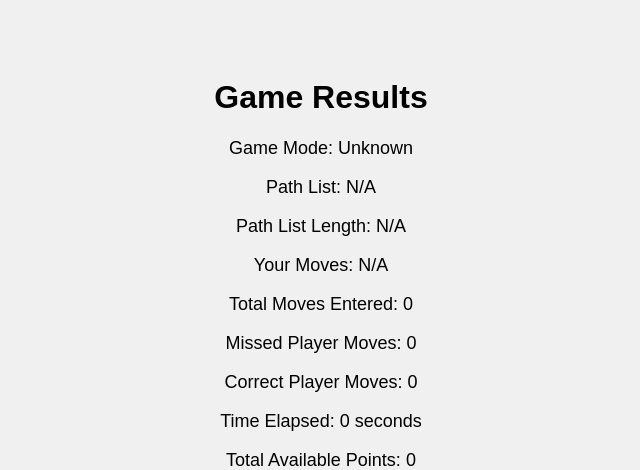
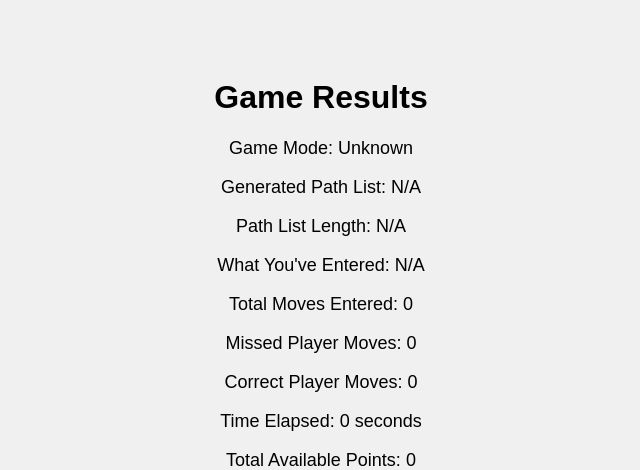
Before and after one commit to kingken40/website, a Flask app: page /UserResults.html in a window 1280 px wide. Shown: the top 470 px of the page, without its empty margins (319-959 px from the left). Run offline with Flask 2, Linux system fonts and the light colour scheme.

Commit message:
Fix TL-1 point system and add development features
- app.py: Fixed parameter mismatch causing TL-1 to award 2 points instead of 3
- UserGameplay.html: Added debug console logging to show generated path during gameplay
- UserResults.html: Enhanced perfect game detection logic
- UserStart.html: Improved formatting consistency

TL-1 now correctly awards 3 points per correct move as intended.

```diff
--- a/ToughLuckv7/game-server/app.py
+++ b/ToughLuckv7/game-server/app.py
@@ -36,7 +36,7 @@ def start_route():
         data = request.get_json()
         # Extract values from frontend, provide defaults if missing
         moves = int(data.get('totalMoves', 3))
-        dif = data.get('difficulty', 'e')
+        dif = data.get('mode', 'e')
         path_list = data.get('pathList', [])
         current_position = int(data.get('currentPosition', 1))
         move = int(data.get('move', 0))
--- a/ToughLuckv7/game-server/templates/UserResults.html
+++ b/ToughLuckv7/game-server/templates/UserResults.html
@@ -44,9 +44,9 @@
     <h1>Game Results</h1>
     <div class="result">
         <p>Game Mode: <span id="gameMode"></span></p>
-        <p>Path List: <span id="pathList"></span></p>
+        <p>Generated Path List: <span id="pathList"></span></p>
         <p>Path List Length: <span id="pathListLength"></span></p>
-        <p>Your Moves: <span id="userMoves"></span></p>
+        <p>What You've Entered: <span id="userMoves"></span></p>
         <p>Total Moves Entered: <span id="totalMoves"></span></p>
         <p>Missed Player Moves: <span id="missed"></span></p>
         <p>Correct Player Moves: <span id="correct"></span></p>
@@ -135,12 +135,16 @@
             resultMessageElem.innerText = 'Tough Luck...';
             resultMessageElem.style.color = 'red';
             resultMessageElem.className = 'lose';
-        } else if(userMoves !== pathList && points > 0){
+        } else if(userMoves !== pathList && points < totalAvailablePoints){
             resultMessageElem.innerText = 'Not quite there, but precision counts!';
             resultMessageElem.style.color = 'orange';
             resultMessageElem.className = 'lose';
+        } else if (missedMoves < 2 && userMoves !== pathList) {
+            resultMessageElem.innerText = 'Congratulations!!!';
+            resultMessageElem.style.color = 'green';
+            resultMessageElem.className = 'win';
         }
-        else if (userMoves === pathList) {
+        else if (userMoves === pathList && missedMoves === 0) {
             resultMessageElem.innerText = 'Congratulations!!!\nA Perfect Game! Lucky You!!';
             resultMessageElem.style.color = 'green';
             resultMessageElem.className = 'win';
--- a/ToughLuckv7/src/ToughLuckGameplay.py
+++ b/ToughLuckv7/src/ToughLuckGameplay.py
@@ -44,7 +44,7 @@ def start(moves, mode, path_list, current_position, move, points, missed, chance
         if current_position > moves:
             win = True
     else:
-        missed += 1
+        missed += 1  # Count every wrong move
         attempts_for_current_position += 1
 
         # Handle different game modes
@@ -81,7 +81,7 @@ def start(moves, mode, path_list, current_position, move, points, missed, chance
         'GameOver': game_over,
         'MoveToNext': move_to_next,
         'pathList': path_list,
-        'Missed': missed,
+        'MissedPlayerMoves': missed,
         'Chances': chances,
         'AttemptsForCurrentPosition': attempts_for_current_position
     }
@@ -115,7 +115,7 @@ def get_results(path_list, user_moves, points, missed, moves, dif, time_elapsed)
         "PathListLength": len(path_list),
         "UserMoves": user_moves,
         "TotalPoints": points,
-        "MissedMoves": missed,
+        "MissedPlayerMoves": missed,
         "TotalMoves": moves,
         "TotalAvailablePoints": total_available_points,
         "TimeElapsed": time_elapsed,
--- a/ToughLuckv7/src/ToughLuckGameplayUpdated.py
+++ b/ToughLuckv7/src/ToughLuckGameplayUpdated.py
@@ -79,7 +79,7 @@ def start(moves, endless_mode=False, dupp=1):
         # If move isn't correct
         while new_inp != i:
             missed += 1  # Increment missed moves for every incorrect attempt
-            print(f"Missed Moves: {missed}")  # Display missed moves after each incorrect attempt
+            print(f"Missed Player Moves: {missed}")  # Display missed player moves after each incorrect attempt
             chances -= 1  # Decrement chances
             points -= 1  # Subtract points for wrong moves
             if chances < 0:
--- a/ToughLuckv7/src/ToughLuckResults.py
+++ b/ToughLuckv7/src/ToughLuckResults.py
@@ -18,7 +18,7 @@ def results(dif, path_list, missed, L, points, execute):
     print("Correct Path Length: ", len(path_list))
     print("Your Path: ", L)
     print("Your Path Length: ", len(L))
-    print("Number of Missed Spots: ",missed)
+    print("Number of Missed Player Moves: ",missed)
 
     # CALCULATING POINTS BASED ON DIFFICULTY
     if dif == "Easy":
@@ -46,7 +46,7 @@ def hardResults(dif, path_list, missed, L, points, execute):
     print("Correct Path Length: ", len(path_list))
     print("Your Move List: ", L)
     print("Your Path Length: ", len(L))
-    print("Number of Missed Spots: ",missed)
+    print("Number of Missed Player Moves: ",missed)
     print("Total Available Points: ", (len(path_list)*5))
     # If no points were earned, display 0 not a negative number
     if points <= 0:
--- a/style.css
+++ b/style.css
@@ -142,6 +142,7 @@ body {
   font-weight: 600;
   font-size: 1.3rem; /* Increased from 1.1rem */
   text-shadow: 2px 2px 4px rgba(0,0,0,0.6);
+  flex-direction: column !important;
 }
 
 /* Individual game items */
```
